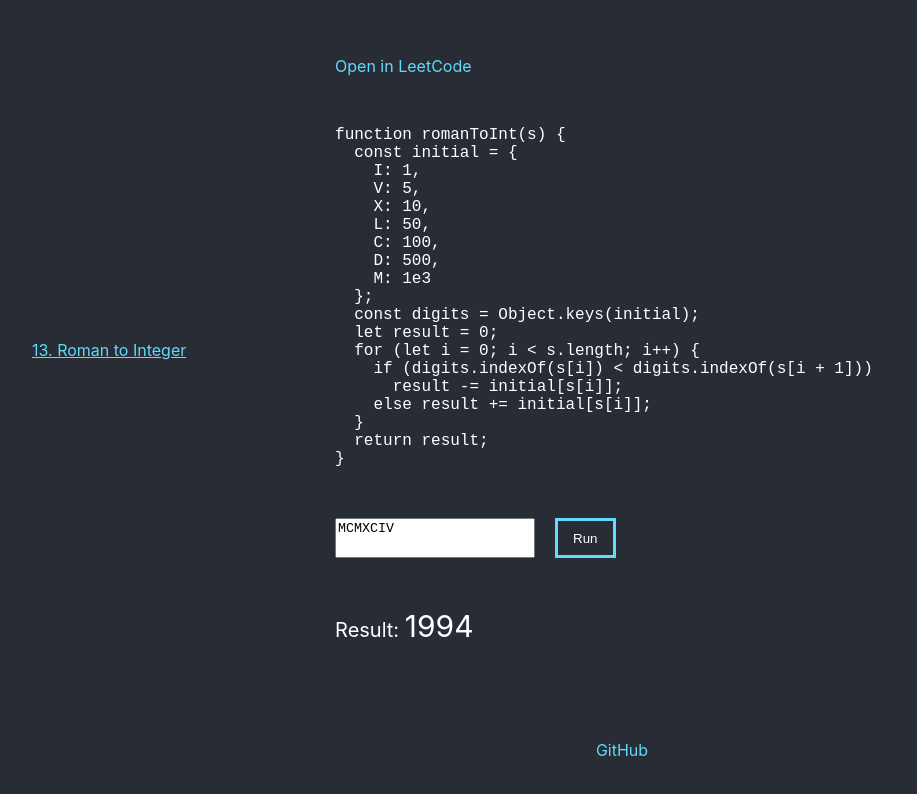
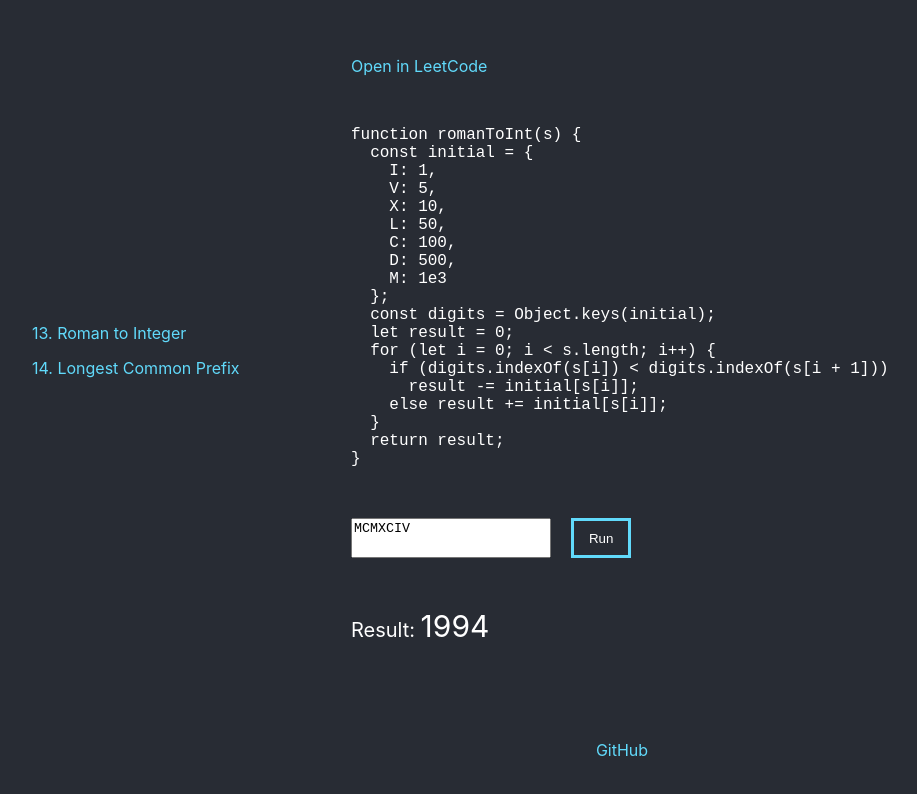
Before and after one commit to leopard-work/leetcode-app, a React (Create React App) app: page / in a window 1280 px wide. Shown: the top 794 px of the page, without its empty margins (18-935 px from the left). Built offline with nearby package versions, Linux system fonts and the light colour scheme.

Commit message:
+ fix styles

```diff
--- a/src/app.scss
+++ b/src/app.scss
@@ -16,6 +16,7 @@
   color: white;
   padding: 50px;
   min-height: calc(100vh - 100px);
+  width: 100%;
 }
 
 .wrapper {
--- a/src/app.tsx
+++ b/src/app.tsx
@@ -9,15 +9,18 @@ type listPropsType = {
   id: string;
   name: string;
   link: string;
-  initial: string | number;
+  initial: string | number | string[] | number[];
 };
 
 function App() {
-  const [value, setValue] = useState<string | number | null>(null);
+  const [value, setValue] = useState<
+    string | number | string[] | number[] | null
+  >(null);
   const [text, setText] = useState<string | null>(null);
   const [link, setLink] = useState<string | null>(null);
   const [func, setFunc] = useState<any>(null);
   const [result, setResult] = useState(null);
+  const [activeItem, setActiveItem] = useState([]);
 
   const valueRef = useRef<HTMLTextAreaElement>(null);
 
@@ -46,13 +49,14 @@ function App() {
       event.preventDefault();
       event.stopPropagation();
       setStates(props);
+      (event.target as HTMLDivElement).classList.add("list__link_active");
     };
 
     return (
       <li className="list__block" key={id}>
         <a
           href="/"
-          className="list__link list__link_active"
+          className="list__link"
           onClick={(event) => handleLinkClick(event)}
         >
           {name}
--- a/src/components/list.ts
+++ b/src/components/list.ts
@@ -1,5 +1,10 @@
 import { romanToInt, romanToIntInitial } from "./roman-to-int";
+import {
+  longestCommonPrefix,
+  longestCommonPrefixInitial,
+} from "./longest-common-prefix";
 
+const ULR = "https://leetcode.com/problems/";
 export const FIRSTRUN = 0;
 
 export const listData = [
@@ -7,7 +12,14 @@ export const listData = [
     f: romanToInt,
     id: "13",
     name: "13. Roman to Integer",
-    link: "https://leetcode.com/problems/roman-to-integer/",
+    link: `${URL}roman-to-integer/`,
     initial: romanToIntInitial,
   },
+  {
+    f: longestCommonPrefix,
+    id: "14",
+    name: "14. Longest Common Prefix",
+    link: `${URL}longest-common-prefix/`,
+    initial: longestCommonPrefixInitial,
+  },
 ];
--- /dev/null
+++ b/src/components/longest-common-prefix.ts
@@ -0,0 +1,5 @@
+export function longestCommonPrefix(strs: string[]): string {
+  return "ok";
+}
+
+export const longestCommonPrefixInitial = ["flower", "flow", "flight"];
```
